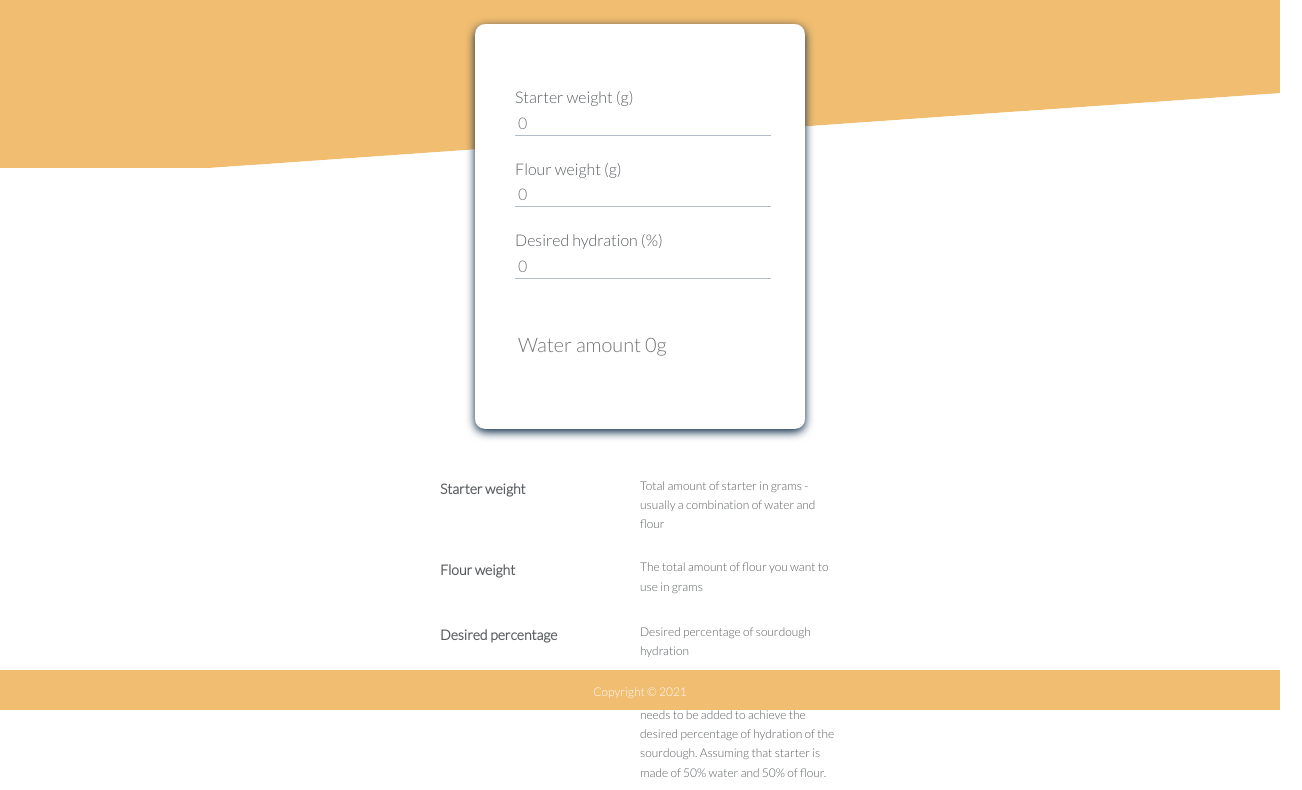
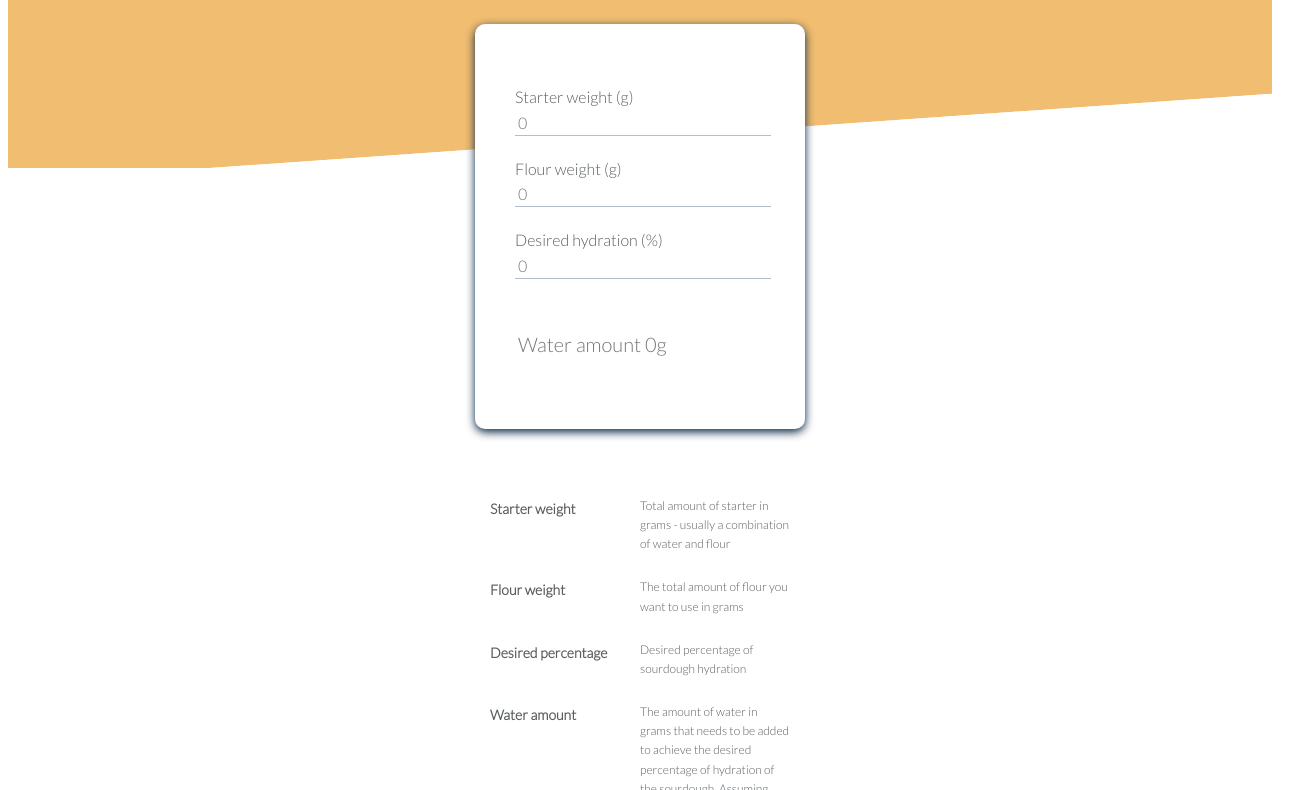
Before and after one commit to eleonnora/sourdough-calculator, a plain HTML site: page index.html in a window 1280 px wide. Shown: the part 90-880 px from the top of the page, 1302 px wide, since content can reach past the window. Before the commit the page ends 800 px from the top, so only its background shows below. Drawn offline with Linux system fonts and the light colour scheme.

Commit message:
Adjust some pixels

```diff
--- a/css/styles.css
+++ b/css/styles.css
@@ -32,19 +32,17 @@ label {
     height: 250px;
     background-color: var(--secondary-color);
     color: var(--light-color);
-    position: fixed;
-    right: 0;
-    left: 0;
+    position: relative;
 }
 
 .legend {
     display: grid;
     color:var(--primary-color);
-    margin: 20px;
+    margin: 40px;
     padding: 5px;
     grid-template-columns: repeat(2, 1fr);
     grid-template-rows: repeat(4, 1fr);
-    width: 400px;
+    width: 300px;
     height: 330px;
 }
 
@@ -128,12 +126,9 @@ p {
 }
 
 .footer {
-    color: var(--light-color);
-    background-color: var(--secondary-color);
+    color: var(--primary-color);
     text-align: center;
-    position: fixed;
-    left: 0;
-    bottom: 0;
     width: 100%;
     height: 40px;
+    margin: 30px;
 }
```
